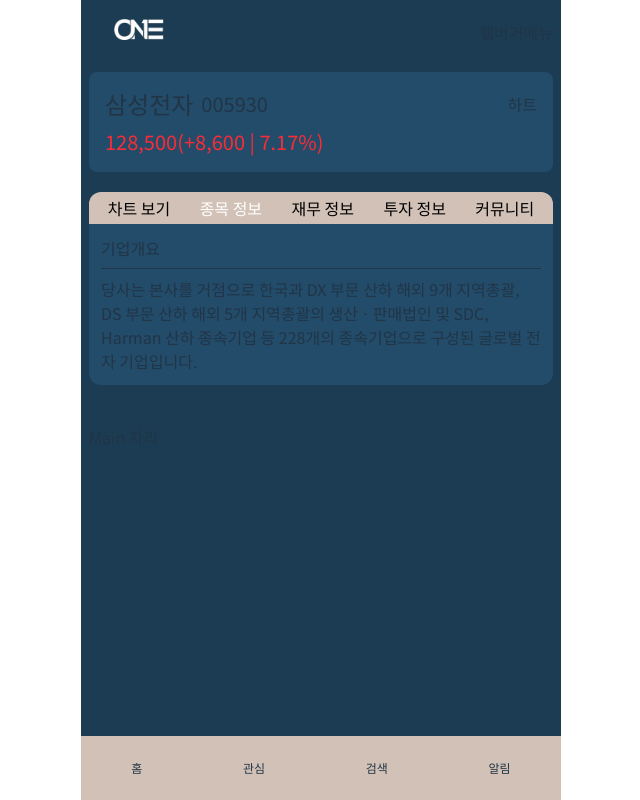
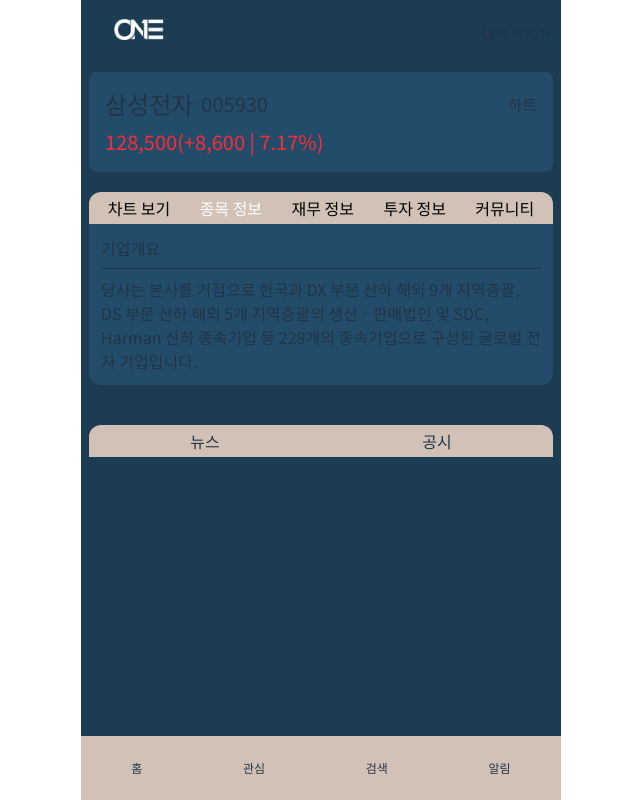
Before and after one commit to one-stock/FE-one-stock, a React (Vite) app: page /stocks/info in a window 1280 px wide. Shown: the whole page, without its empty margins (319-959 px from the left). Built offline with nearby package versions, Linux system fonts and the light colour scheme.

Commit message:
feat : 뉴스 공시 탭

```diff
--- a/src/component/stock/Information/StockMainInfo.jsx
+++ b/src/component/stock/Information/StockMainInfo.jsx
@@ -2,9 +2,16 @@ import React from 'react';
 
 const StockMainInfo = () => {
     return (
-        <div className='mt-10'>
-            Main 자리
-        </div>
+            <div className='flex flex-col mt-10'>
+                    <div className='flex justify-around bg-bottom-color rounded-t-xl p-1 gap-2'>
+                        <div>
+                            <button type='button'>뉴스</button>
+                        </div>
+                        <div>
+                            <button type='button'>공시 </button>
+                        </div>
+                    </div>
+            </div>
     );
 };
 
```
